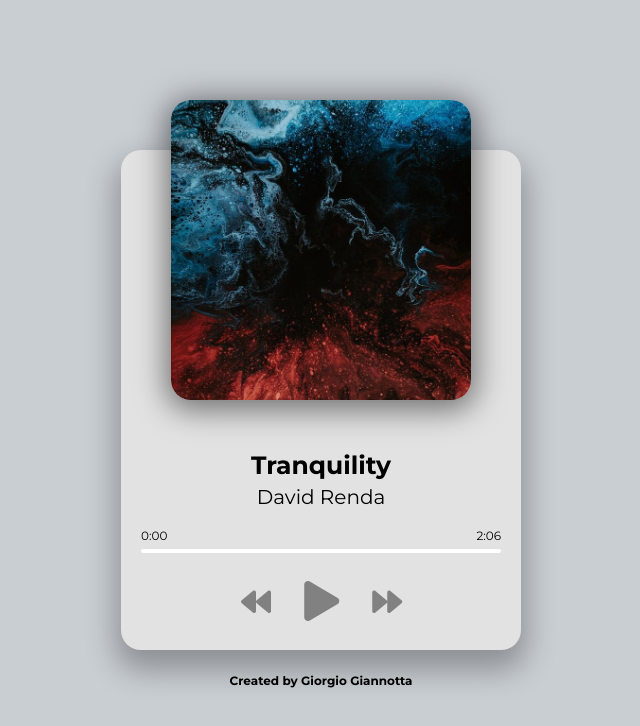
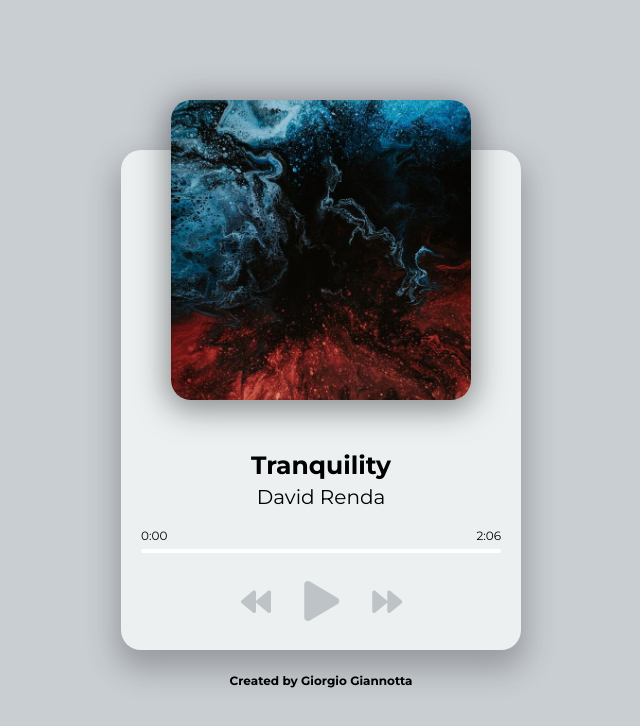
Before and after one commit to whosjorge23/music-player, a plain HTML site: page index.html in a window 1280 px wide. Shown: the whole page, without its empty margins (319-959 px from the left). Drawn offline with Linux system fonts and the light colour scheme.

Commit message:
Change Colors Palette

```diff
--- a/style.css
+++ b/style.css
@@ -9,7 +9,7 @@ html {
 body {
   margin: 0;
   min-height: 100vh;
-  background: #c9ced3;
+  background: rgb(201, 206, 211);
   display: flex;
   justify-content: center;
   align-items: center;
@@ -20,9 +20,9 @@ body {
 .player-container {
   height: 500px;
   width: 400px;
-  background: #e2e2e2;
+  background: #ECF0F1;
   border-radius: 20px;
-  box-shadow: 0 15px 30px 5px rgba(0, 0, 0, 0.3);
+  box-shadow: 0 15px 30px 5px rgba(43, 43, 43, 0.3);
 }
 
 .img-container {
@@ -38,7 +38,7 @@ body {
   width: 100%;
   object-fit: cover;
   border-radius: 20px;
-  box-shadow: 0 5px 30px 5px rgba(0, 0, 0, 0.5);
+  box-shadow: 0 5px 30px 5px rgba(43, 43, 43, 0.5);
 }
 
 h2 {
@@ -67,7 +67,7 @@ h3 {
 }
 
 .progress {
-  background: #242323;
+  background: #2B2B2B;
   border-radius: 5px;
   height: 100%;
   /* change this to show progress */
@@ -92,7 +92,7 @@ h3 {
 
 .fas {
   font-size: 30px;
-  color: rgb(129, 129, 129);
+  color: rgb(189, 195, 199);
   margin-right: 30px;
   cursor: pointer;
   user-select: none;
```
